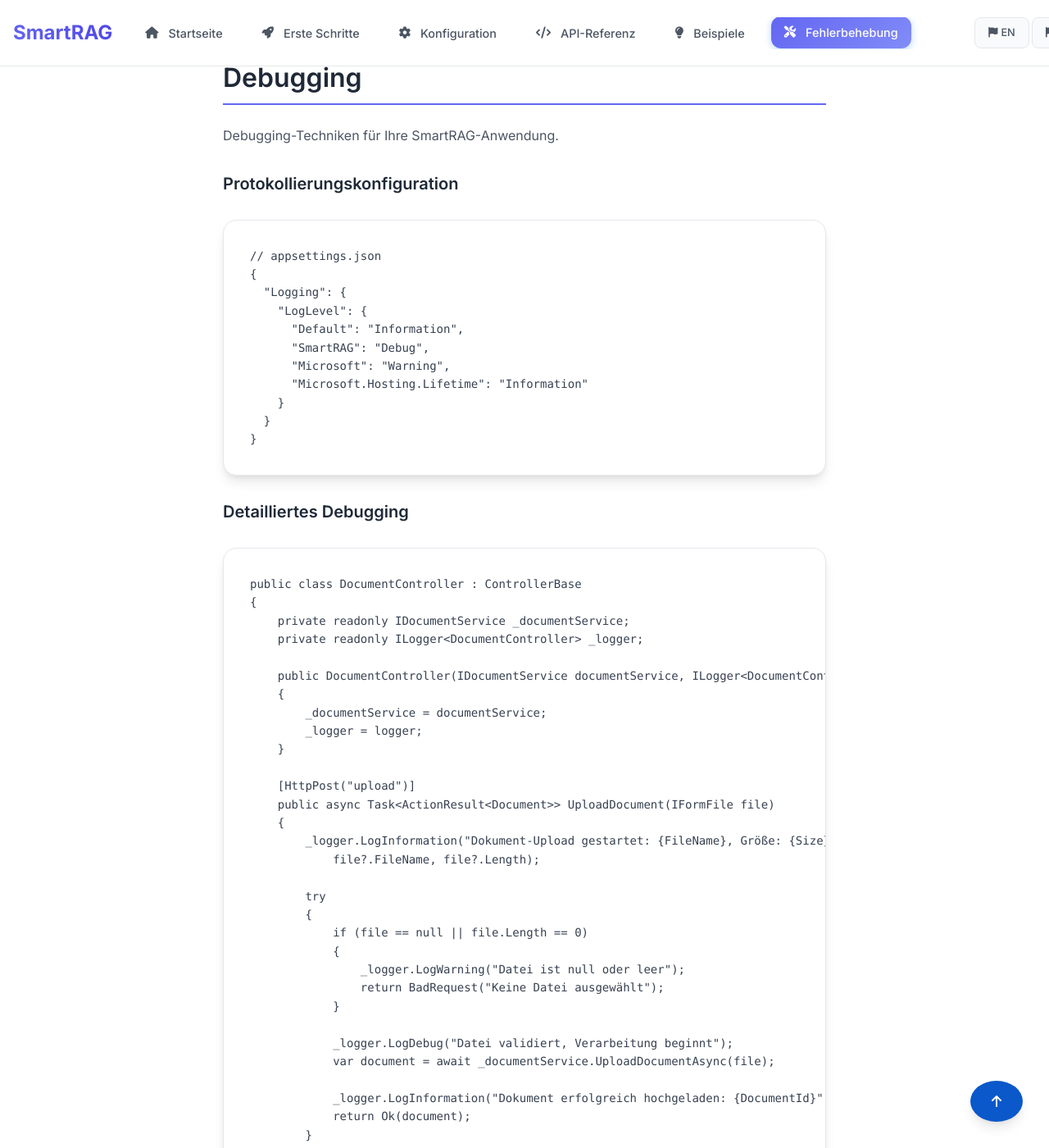
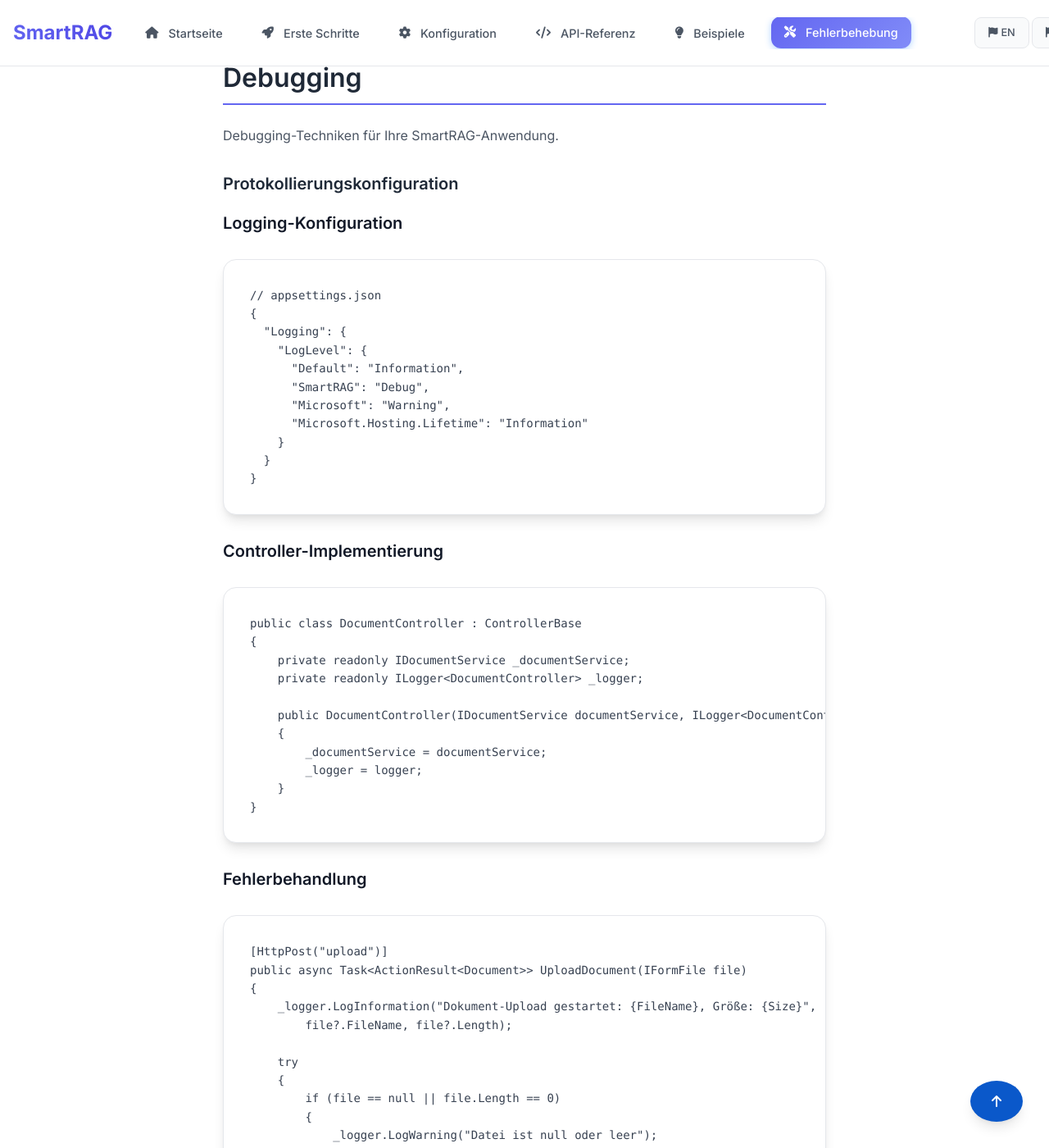
Before and after one commit to byerlikaya/SmartRAG, a Jekyll site: the page built from docs/de/troubleshooting.md, in a window 1280 px wide and 1400 px high, scrolled down 4329 px. Shown: the whole window at 82% size. Built offline with Jekyll 4.4.1, drawn with Linux system fonts in a browser that asks for light colours; some of the changed text lies outside the part shown.

Commit message:
Fix design issues in Troubleshooting pages - split long code blocks into smaller sections with h5 headings for all languages

```diff
--- a/docs/de/troubleshooting.md
+++ b/docs/de/troubleshooting.md
@@ -171,6 +171,8 @@ app.Run();</code></pre>
                     <p>Debugging-Techniken für Ihre SmartRAG-Anwendung.</p>
 
                     <h3>Protokollierungskonfiguration</h3>
+
+                    <h5>Logging-Konfiguration</h5>
                     <div class="code-example">
                         <pre><code class="language-json">// appsettings.json
 {
@@ -185,7 +187,7 @@ app.Run();</code></pre>
 }</code></pre>
                     </div>
 
-                    <h3>Detailliertes Debugging</h3>
+                    <h5>Controller-Implementierung</h5>
                     <div class="code-example">
                         <pre><code class="language-csharp">public class DocumentController : ControllerBase
 {
@@ -197,47 +199,50 @@ app.Run();</code></pre>
         _documentService = documentService;
         _logger = logger;
     }
+}</code></pre>
+                    </div>
 
-    [HttpPost("upload")]
-    public async Task&lt;ActionResult&lt;Document&gt;&gt; UploadDocument(IFormFile file)
+                    <h5>Fehlerbehandlung</h5>
+                    <div class="code-example">
+                        <pre><code class="language-csharp">[HttpPost("upload")]
+public async Task&lt;ActionResult&lt;Document&gt;&gt; UploadDocument(IFormFile file)
+{
+    _logger.LogInformation("Dokument-Upload gestartet: {FileName}, Größe: {Size}",
+        file?.FileName, file?.Length);
+
+    try
     {
-        _logger.LogInformation("Dokument-Upload gestartet: {FileName}, Größe: {Size}",
-            file?.FileName, file?.Length);
+        if (file == null || file.Length == 0)
+        {
+            _logger.LogWarning("Datei ist null oder leer");
+            return BadRequest("Keine Datei ausgewählt");
+        }
 
-        try
-        {
-            if (file == null || file.Length == 0)
-            {
-                _logger.LogWarning("Datei ist null oder leer");
-                return BadRequest("Keine Datei ausgewählt");
-            }
+        _logger.LogDebug("Datei validiert, Verarbeitung beginnt");
+        var document = await _documentService.UploadDocumentAsync(file);
 
-            _logger.LogDebug("Datei validiert, Verarbeitung beginnt");
-            var document = await _documentService.UploadDocumentAsync(file);
-
-            _logger.LogInformation("Dokument erfolgreich hochgeladen: {DocumentId}", document.Id);
-            return Ok(document);
-        }
-        catch (ArgumentException ex)
-        {
-            _logger.LogError(ex, "Ungültiges Dateiformat: {FileName}", file?.FileName);
-            return BadRequest($"Ungültiges Dateiformat: {ex.Message}");
-        }
-        catch (UnauthorizedAccessException ex)
-        {
-            _logger.LogError(ex, "API-Schlüssel-Fehler");
-            return Unauthorized("Ungültiger API-Schlüssel");
-        }
-        catch (HttpRequestException ex)
-        {
-            _logger.LogError(ex, "Netzwerkverbindungsfehler");
-            return StatusCode(503, "Service vorübergehend nicht verfügbar");
-        }
-        catch (Exception ex)
-        {
-            _logger.LogError(ex, "Unerwarteter Fehler aufgetreten");
-            return StatusCode(500, "Interner Serverfehler");
-        }
+        _logger.LogInformation("Dokument erfolgreich hochgeladen: {DocumentId}", document.Id);
+        return Ok(document);
+    }
+    catch (ArgumentException ex)
+    {
+        _logger.LogError(ex, "Ungültiges Dateiformat: {FileName}", file?.FileName);
+        return BadRequest($"Ungültiges Dateiformat: {ex.Message}");
+    }
+    catch (UnauthorizedAccessException ex)
+    {
+        _logger.LogError(ex, "API-Schlüssel-Fehler");
+        return Unauthorized("Ungültiger API-Schlüssel");
+    }
+    catch (HttpRequestException ex)
+    {
+        _logger.LogError(ex, "Netzwerkverbindungsfehler");
+        return StatusCode(503, "Service vorübergehend nicht verfügbar");
+    }
+    catch (Exception ex)
+    {
+        _logger.LogError(ex, "Unerwarteter Fehler aufgetreten");
+        return StatusCode(500, "Interner Serverfehler");
     }
 }</code></pre>
                     </div>
```
Also changed, not shown: docs/en/troubleshooting.md (+9 -3 lines), docs/ru/troubleshooting.md (+43 -38 lines), docs/tr/troubleshooting.md (+9 -3 lines).
